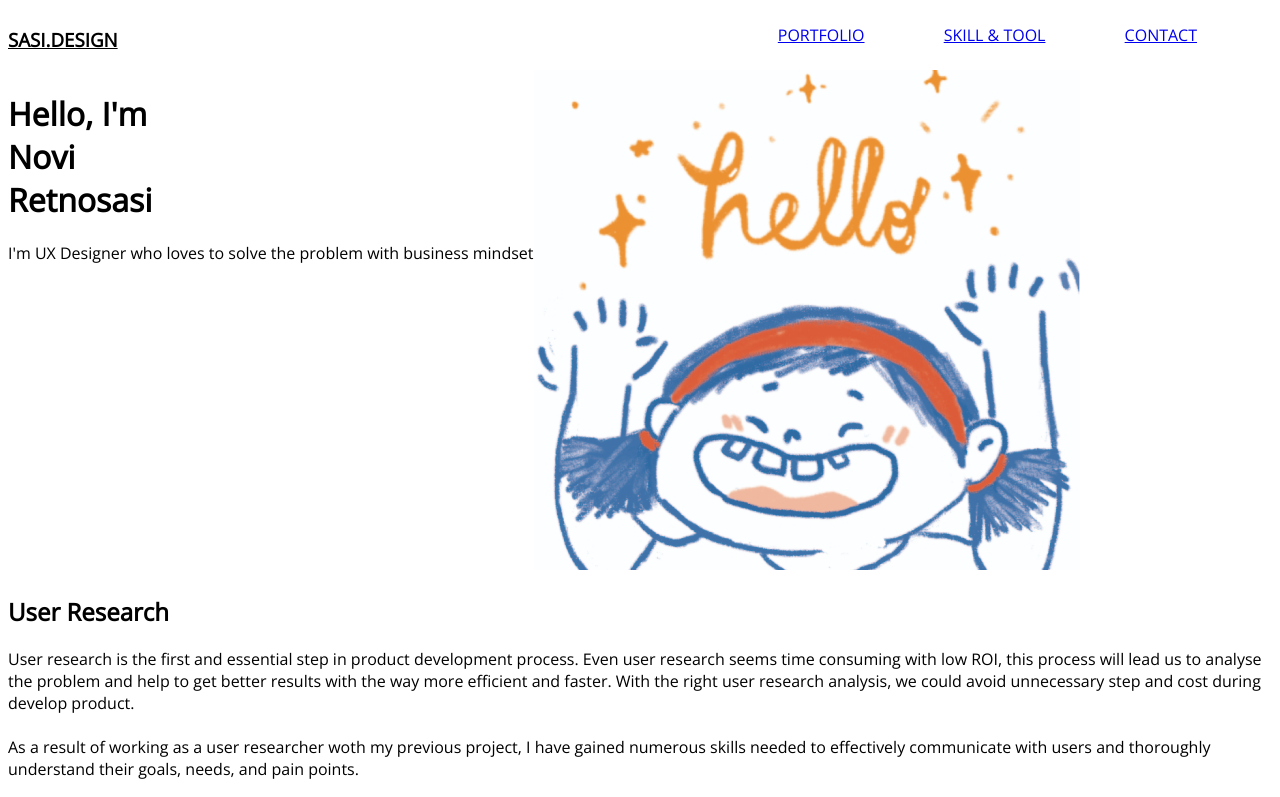
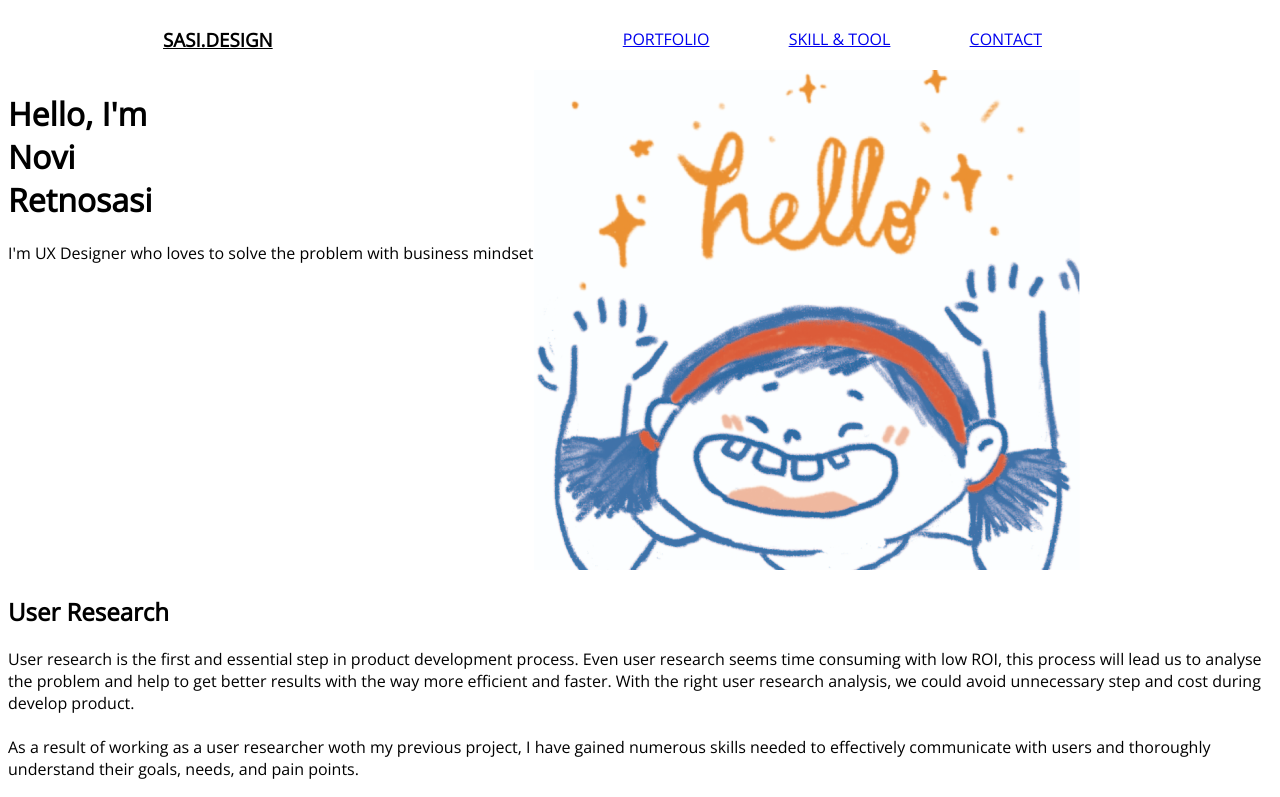
Before and after one commit to heysasi/mywebsite, a plain HTML site: page index.html in a window 1280 px wide. Shown: the top 797 px of the page. Drawn offline with nearby package versions, Linux system fonts and the light colour scheme.

Commit message:
Update navigation styles

```diff
--- a/style.css
+++ b/style.css
@@ -4,18 +4,12 @@ html {
 
 .navigation {
     display: flex;
+    justify-content: space-around;
+    align-items: center;
 }
 
 h3 {
    text-decoration: underline;
-}
-
-.logo {
-    flex-grow: 1;
-}
-
-.menu {
-
 }
 
 ul {
```
